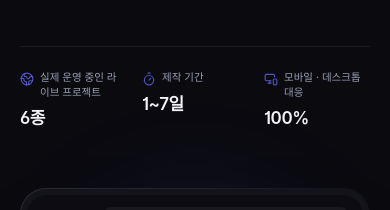
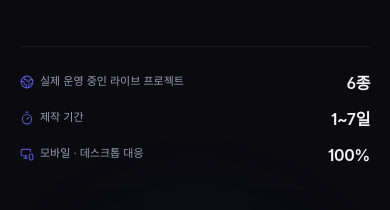
Before and after one commit to chan992255-lab/wave-lab, a React (Vite) app: page / in a window 390 px wide. Shown: the part 561-771 px from the top of the page. Built offline with nearby package versions, Linux system fonts and the light colour scheme; no server answers; a web font is replaced by a local one.

Commit message:
fix: 모바일에서 히어로 통계를 한 줄 목록으로 정리

```diff
--- a/src/components/Hero.tsx
+++ b/src/components/Hero.tsx
@@ -145,14 +145,14 @@ export function Hero() {
               </a>
             </div>
 
-            <dl className="mt-12 grid animate-fade-up grid-cols-3 gap-4 border-t border-white/[0.07] pt-6 [animation-delay:320ms]">
+            <dl className="mt-12 grid animate-fade-up gap-3 border-t border-white/[0.07] pt-6 [animation-delay:320ms] sm:grid-cols-3 sm:gap-4">
               {stats.map(({ icon: Icon, label, value }) => (
-                <div key={label}>
-                  <dt className="flex items-start gap-1.5 text-[10.5px] leading-[1.4] text-sub">
-                    <Icon className="mt-[1px] h-3.5 w-3.5 shrink-0 text-indigo/80" />
+                <div key={label} className="flex items-baseline justify-between gap-3 sm:block">
+                  <dt className="flex items-center gap-1.5 text-[11px] leading-snug text-sub">
+                    <Icon className="h-3.5 w-3.5 shrink-0 text-indigo/80" />
                     <span>{label}</span>
                   </dt>
-                  <dd className="mt-1.5 text-[17px] font-semibold tracking-tight text-ink">{value}</dd>
+                  <dd className="text-[16px] font-semibold tracking-tight text-ink sm:mt-1.5 sm:text-[17px]">{value}</dd>
                 </div>
               ))}
             </dl>
```
